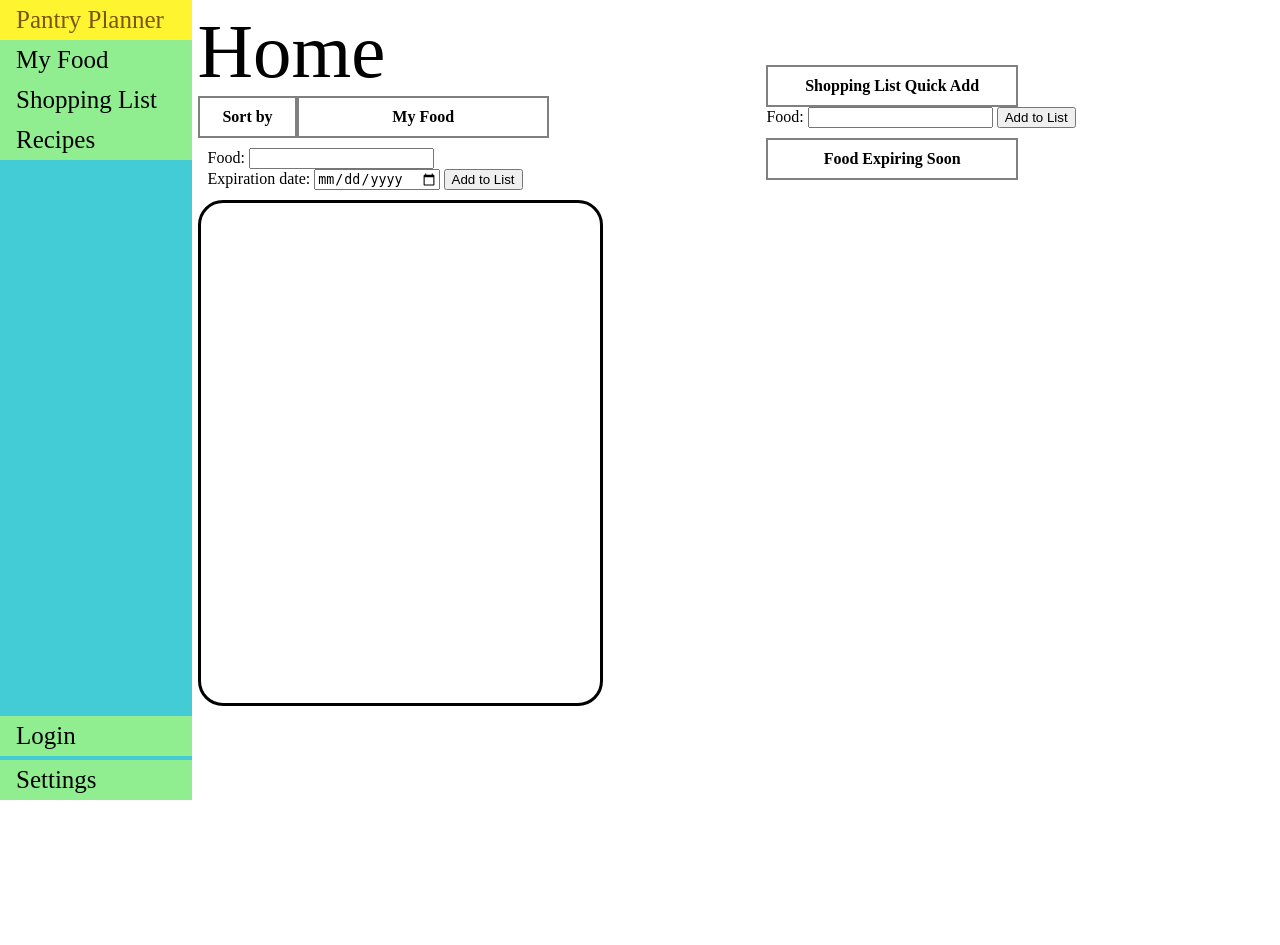
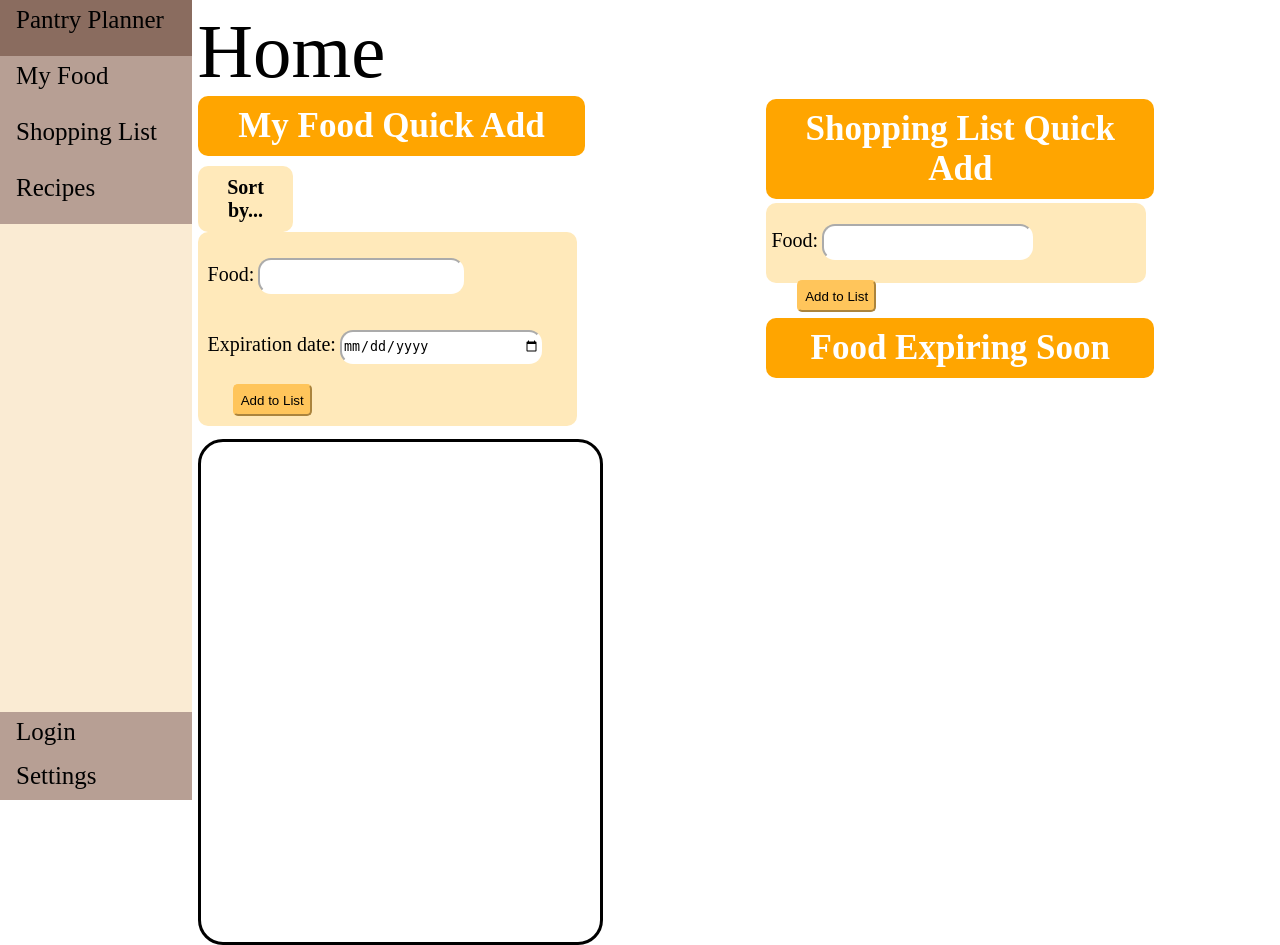
Before and after one commit to ch1h0kd/pantry_planner, a Flask app: page / in a window 1280 px wide. Before the commit the page ends 800 px from the top, so only its background shows below. Run offline with Flask 2, Linux system fonts and the light colour scheme; parts of the project's set-up code (start-up, migrations or seed data) failed here and were passed over; some libraries are stand-ins or nearby versions.

Commit message:
Changed theme

```diff
--- a/static/css/recipes.css
+++ b/static/css/recipes.css
@@ -171,7 +171,7 @@
   bottom: 0;
   left: 0;
   position: absolute;
-  z-index: 0;
+  z-index: -1;
   height: 230px;
   width: 228px;
   border-radius: 6px;
--- a/static/css/styles.css
+++ b/static/css/styles.css
@@ -6,7 +6,7 @@
     z-index: 1; /* Stay on top */
     top: 0; /* Stay at the top */
     left: 0;
-    background-color: #43ccd6;
+    background-color: #faebd3;
     overflow-x: hidden; /* Disable horizontal scroll */
     padding-top: 0px;
     cursor: default;
@@ -19,7 +19,8 @@
     font-size: 25px;
     color: #000000;
     display: block;
-    background: lightgreen
+    height: 5.5%;
+    background: #b79f94
   }
 
   /* For the settings link at the bottom of the navigation menu*/
@@ -29,7 +30,8 @@
     font-size:  25px;
     color: #000000;
     display: block;
-    background: lightgreen;
+    background: #b79f94;
+    height: 4%;
     position: absolute;
     bottom: 0%;
     width: 100%;
@@ -42,29 +44,30 @@
     font-size:  25px;
     color: #000000;
     display: block;
-    background: lightgreen;
+    background: #b79f94;
     position: absolute;
     bottom: 5.5%;
     width: 100%;
+    height: 4%;
     cursor: pointer;
   }
 
   /* When you mouse over the navigation links, change their color */
   .sidenav a:hover {
-    color: #7d5411;
-    background-color: rgb(255, 244, 48); /* background highlight color*/
+    color: #000000;
+    background-color: #8a6c5f; /* background highlight color*/
     cursor:pointer
   }
 
   .sidenav a2:hover {
-    color: #7d5411;
-    background-color: rgb(255, 244, 48);
+    color: #000000;
+    background-color: #8a6c5f;
     cursor:pointer
   }
 
   .sidenav a3:hover {
-    color: #7d5411;
-    background-color: rgb(255, 244, 48);
+    color: #000000;
+    background-color: #8a6c5f;
     cursor:pointer
   }
 
@@ -92,34 +95,59 @@
   }
 
   .textBox{
-    height: 15%;
-    width: 60%;
+    height: 19%;
+    width: 97%;
     padding: 10px;
-    border: 2px solid gray;
+    font-size: 35px;
     text-align: center;
     float: left;
+    color: white;
+    background-color: orange;
     font-weight: bold;
+    border-radius: 10px;
   }
+
   .textBoxMT{
-    height: 15%;
-    width: 60%;
+    height: 19%;
+    width: 97%;
     padding: 10px;
-    border: 2px solid gray;
+    font-size: 35px;
     text-align: center;
     float: left;
+    border-radius: 10px;
+    color: white;
+    background-color: orange;
     font-weight: bold;
-    margin-top:15%;
+    margin-bottom: 4px;
+    margin-top: 24%;
   }
 /* Dropdown Button */
 .dropbtn {
   width: 20%;
   height: 15%;
   padding: 10px;
-  border: 2px solid gray;
+  border: #ffe9ba;
   text-align: center;
-  float:left;
+  float: left;
+  margin-top: 10px;
   font-weight: bold;
-  cursor:pointer
+  background-color: #ffe9ba;
+  border-radius: 10px;
+  font-size: 20px;
+  cursor: pointer;
+}
+
+label{
+  font-size: 20px;
+}
+
+input{
+  border-radius: 13px;
+  height: 30px;
+  width: 55%;
+  border-color: white;
+  margin-top: 16px;
+  margin-bottom: 20px;
 }
 
 /* Dropdown button on hover & focus */
@@ -136,8 +164,10 @@
 }
 
 .list-item{
-  border-radius: 5px;
+  border-radius: 10px;
+  margin-bottom: 12px;
   padding: 7px;
+  border: 1px solid #dee2e6;
 }
 .errormsg{
   display: none;
@@ -200,6 +230,22 @@
 
   .input{
     padding: 10px;
+    background-color: #ffe9ba;
+    border-radius: 10px;
+    margin-bottom: 13px;
+  }
+
+  .addList{
+    background-color: #ffc55b;
+    margin-left: 7%;
+    height: 32px;
+    border-color: #ffc55b;
+    border-radius: 5px;
+    cursor: pointer;
+  }
+
+.addList:hover{
+    background-color: #ffb52b;
   }
 
   .input item-input{
@@ -338,7 +384,11 @@
 }
 
 .buttonBox {
-  margin-bottom: 10px;
+  margin-bottom: 35px;
+  background-color: #ffe9ba;
+  border-radius: 10px;
+  height: 70px;
+  padding: 5px;
 }
 
 
--- a/templates/homepage.html
+++ b/templates/homepage.html
@@ -27,8 +27,8 @@
     <div class ="homeCol">
     <homeText> Home </homeText>
     <div>
-      <div onclick="myFunction()" class="dropbtn">Sort by</div>
-      <div class ="textBox">My Food</div>
+      <div class ="textBox">My Food Quick Add</div>
+      <div onclick="myFunction()" class="dropbtn">Sort by...</div>
     </div>
     <div>
     <div id="myDropdown" class="dropdown-content">
@@ -50,7 +50,7 @@
         <div>
           <label for="exp-input">Expiration date:</label>
          <input type="date" id="exp-input" name="exp-input">
-        <button type="button" onclick="addItemExp()">Add to List</button>
+        <button type="button" onclick="addItemExp()" class="addList">Add to List</button>
       </div>
       <div id="invalid-input-food" class=errormsg>Invalid Input, Try Again</div>
       </div>
@@ -66,7 +66,7 @@
         <div class = "buttonBox">
           <label for="item-input">Food:</label>
           <input type="text" id="shop-input" name="item-input">
-          <button type="button" onclick="addItemShop()">Add to List</button>
+          <button type="button" onclick="addItemShop()" class="addList">Add to List</button>
           <div id="invalid-input-shop" class=errormsg>Invalid Input, Try Again</div>
         </div>
         <div class ="textBox">Food Expiring Soon</div>
--- a/templates/shopping_list.html
+++ b/templates/shopping_list.html
@@ -22,9 +22,9 @@
 
 <div class="main">
   <div class ="homeCol">
-    <homeText>
+    <h1 class="homeText">
       Shopping List
-    </homeText>
+    </h1>
     <div class = "sortBox">
       <div onclick="dFunction()" class="dropbtn">Sort by</div>
     </div>
```
Also changed, not shown: static/css/shopping.css (+58 -16 lines).
